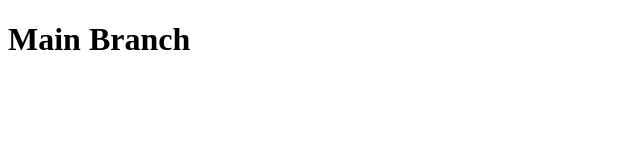
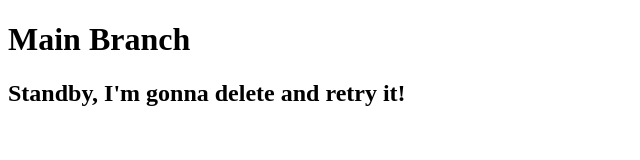
Before and after one commit to CassFaith13/TeamGit, a plain HTML site: page index.html in a window 1280 px wide. Shown: the whole page, without its empty margins (0-640 px from the left). Drawn offline with Linux system fonts and the light colour scheme.

Commit message:
second commit

```diff
--- a/index.html
+++ b/index.html
@@ -4,11 +4,12 @@
     <meta charset="UTF-8">
     <meta http-equiv="X-UA-Compatible" content="IE=edge">
     <meta name="viewport" content="width=device-width, initial-scale=1.0">
-    <title>*Team Name*</title>
+    <title>Team Go Git It</title>
 </head>
 
 <body>
     <h1>Main Branch</h1>
+    <h2>Standby, I'm gonna delete and retry it!</h2>
 
 </body>
 </html>
```
